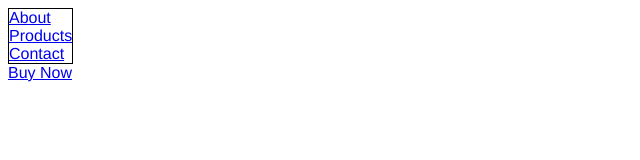
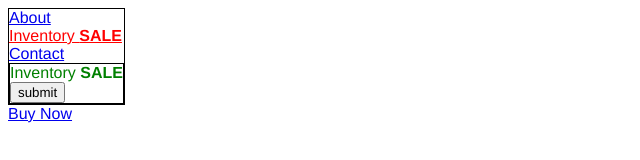
Before and after one commit to mtham8/D3Sandbox, a website: page client/index.html in a window 1280 px wide. Shown: the whole page, without its empty margins (0-640 px from the left). Drawn offline with nearby package versions, Linux system fonts and the light colour scheme.

Commit message:
D3V4: create DOM elements

```diff
--- a/client/app.js
+++ b/client/app.js
@@ -1,5 +1,6 @@
 // document.body.innerHTML = `<h1>D3 version: ${d3.version}</h1>`;
 
+// ======= CONVERT INPUT DATA TO OUTPUT VALUES ===========
 // linear scale ==> takes a continous input `domain` and maps it to a continuous output `range`, while maintaining proportions
 const linearScale = d3.scaleLinear()
   .domain([0, 100])
@@ -14,6 +15,7 @@ console.log(linearScale(105))
 console.log(linearScale.invert(300))
 */
 
+// ======= CONVERT DATES TO NUMERICAL VALUES WITH TIME SCALES ===========
 const timeScale = d3.scaleTime()
   .domain([new Date(2016, 0, 1), new Date()])
   .range([0, 100])
@@ -23,6 +25,7 @@ console.log(timeScale(new Date(2016, 4, 15)))
 console.log(timeScale(new Date()))
 */
 
+// ======= CREATE LABELS FROM NUMERIC DATA WITH QUANTIZE SCALES ===========
 // quantize scale ==> good to use if you want to map all of your input data to a specific set of output values
 const quantizeScale = d3.scaleQuantize()
   .domain([0, 100])
@@ -34,6 +37,17 @@ console.log(quantizeScale(88))
 console.log(quantizeScale.invertExtent('white')) // white is going to be anything from 33.3-66.6
 */
 
+// ======= CREATE LABELS FROM NON-NUMERIC DATA WITH ORDINAL SCALES ===========
+const ordinalScale = d3.scaleOrdinal()
+  .domain(['poor', 'good', 'great'])
+  .range(['red', 'white', 'green'])
+/*
+console.log(ordinalScale('good'))
+console.log(ordinalScale('great'))
+console.log(ordinalScale('poor'))
+*/
+
+// ======= LOAD AND INSPECT DATA ===========
 // loading data ==> d3.json
 const dataJSON = d3.json('data.json', data => {
   // get minimum element
@@ -59,6 +73,7 @@ const dataJSON = d3.json('data.json', data => {
 })
 // console.log(dataJSON)
 
+// ======= SELECT AND MODIFY DOM ELEMENTS ===========
 const div = d3.select('div')
 // to select multiple items ==> d3.selectAll
 // console.log(div.nodes())
@@ -67,7 +82,32 @@ const divLinks = div.selectAll('a')
 // alternatively ==> console.log(d3.selectAll('div a').nodes()) // [a, a, a]
 const actionLink = d3.select('.action')
 // console.log(actionLink.nodes())
+
+// add attributes or style to element
 const secondLink = d3.select('a:nth-child(2)')
-// add an attribute to an element
-secondLink.attr('href', 'http://google.com')
-console.log(secondLink.nodes())
+  .attr('href', 'http://google.com')
+  // .style('color', 'red')
+  .classed('red', true) // adds CSS classes to element
+  // .text('Inventory') // changes the text to 'Inventory'
+  .html('Inventory <b>SALE</b>')
+// console.log(secondLink.attr('href'))
+
+// ======= CREATE DOM ELEMENTS ===========
+/*
+var button = d3.select('.title')
+  // .append('button') // changes the selected element
+  .insert('button', 'a:first-child') // insert has a 'type' and `before` arg
+    .html('Inventory <b>SALE</b>')
+*/
+
+// remove element
+// d3.select('.action').remove()
+d3.select('.title')
+  .append('div')
+    .style('color', 'green')
+    .html('Inventory <b>SALE</b>')
+  .append('button')
+    .style('display', 'block')
+    .text('submit')
+
+// ======= START VISUALIZING D3 ===========
--- a/client/styles.css
+++ b/client/styles.css
@@ -15,3 +15,7 @@ div {
 a {
   display: block;
 }
+
+.red {
+  color: red;
+}
```
